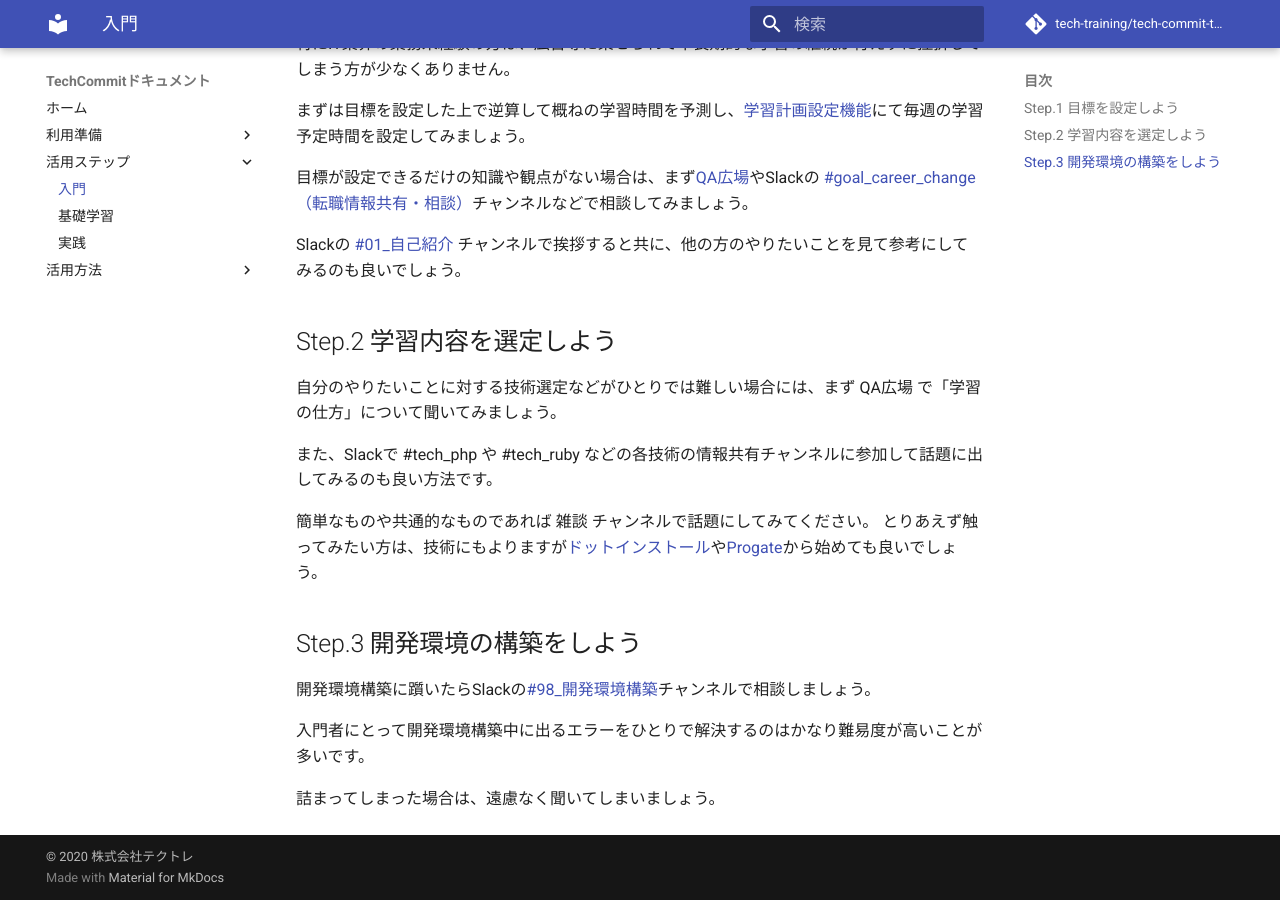
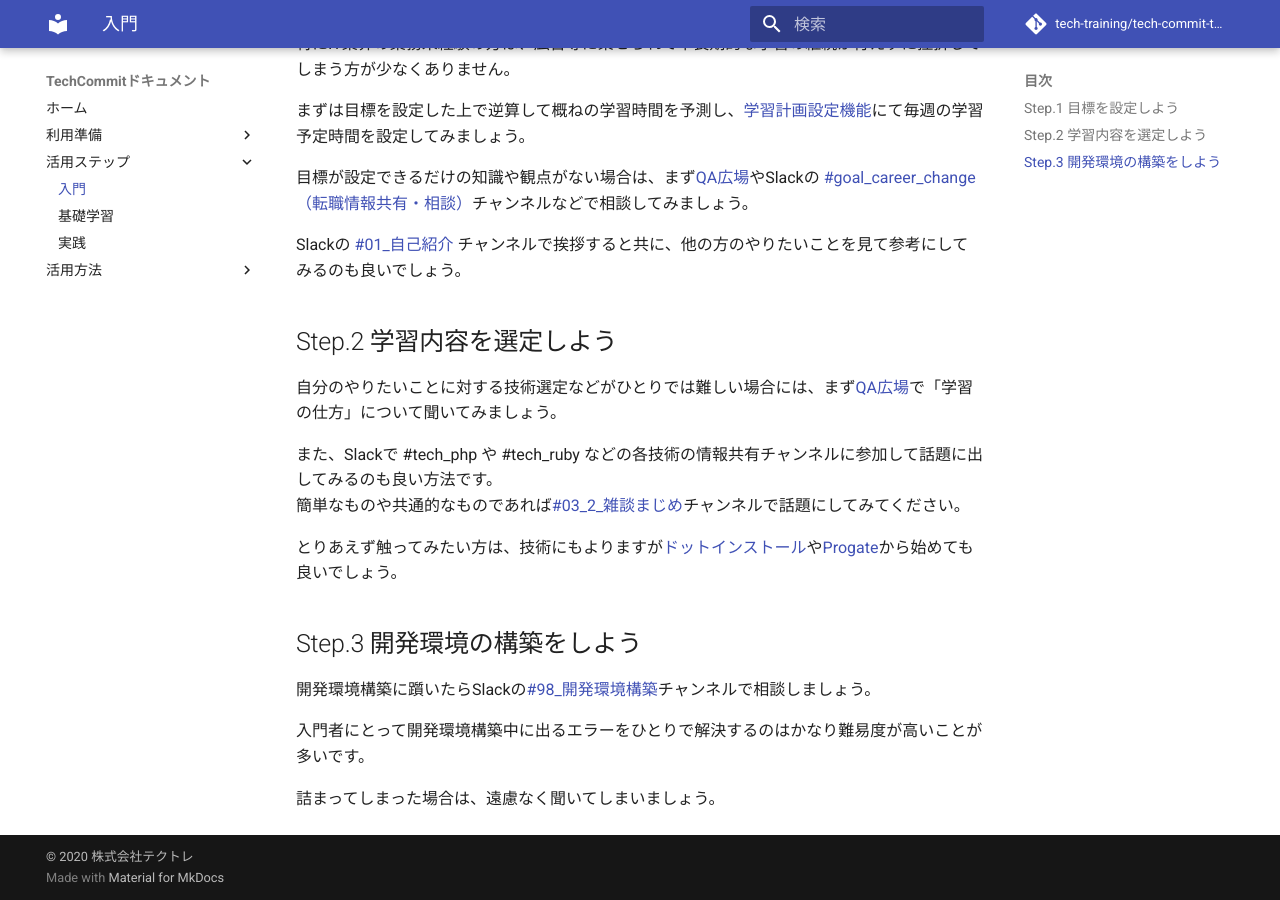
Before and after one commit to tech-training/tech-commit-doc, an MkDocs documentation site: the page built from docs/for-beginner.md, in a window 1280 px wide and 900 px high, scrolled down 670 px. Built offline with MkDocs 1.6.1 and Material for MkDocs 9.7.7, drawn with Linux system fonts in a browser that asks for light colours; comment, search, counter and statistics services are not loaded.

Commit message:
【Modify】ファイル名

```diff
--- a/docs/beginner.md
+++ b/docs/for-beginner.md
@@ -23,11 +23,11 @@ TechTrainingではIT技術の学習難易度は「英語」とさほど変わら
 Slackの [#01_自己紹介](https://techcommit.slack.com/archives/CCEE2DZ7U) チャンネルで挨拶すると共に、他の方のやりたいことを見て参考にしてみるのも良いでしょう。
 
 ## Step.2 学習内容を選定しよう
-自分のやりたいことに対する技術選定などがひとりでは難しい場合には、まず QA広場 で「学習の仕方」について聞いてみましょう。
+自分のやりたいことに対する技術選定などがひとりでは難しい場合には、まず[QA広場](https://www.tech-commit.jp/main/questions)で「学習の仕方」について聞いてみましょう。
 
 また、Slackで #tech_php や #tech_ruby などの各技術の情報共有チャンネルに参加して話題に出してみるのも良い方法です。
+簡単なものや共通的なものであれば[#03_2_雑談まじめ](https://techcommit.slack.com/archives/CC7HR37R8)チャンネルで話題にしてみてください。
 
-簡単なものや共通的なものであれば 雑談 チャンネルで話題にしてみてください。
 とりあえず触ってみたい方は、技術にもよりますが[ドットインストール](https://dotinstall.com)や[Progate](https://prog-8.com)から始めても良いでしょう。
 
 ## Step.3 開発環境の構築をしよう
--- a/mkdocs.yml
+++ b/mkdocs.yml
@@ -28,7 +28,7 @@ nav:
   - Zoomのインストールと基本操作: install-zoom.md
   - TechCommit Webサイトの設定: preparation-site.md
 - 活用ステップ:
-  - 入門: beginner.md
+  - 入門: for-beginner.md
   - 基礎学習: learn-base.md
   - 実践: practice.md
 - 活用方法:
```
